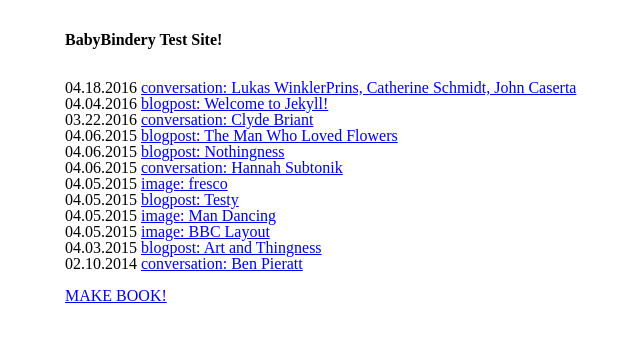
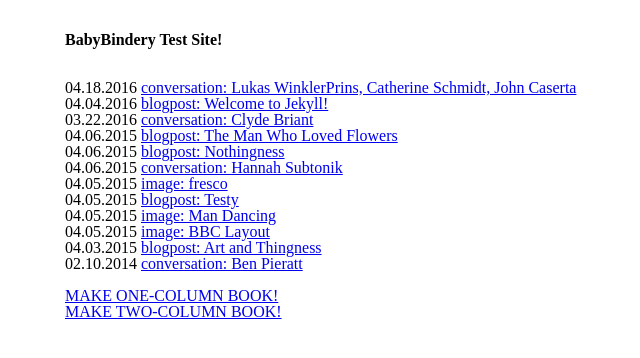
Before and after one commit to thedesignoffice/babybindery, a Jekyll site: the page built from index.html, in a window 1280 px wide. Shown: the top 358 px of the page, without its empty margins (127-767 px from the left). Built offline with Jekyll 4.4.1, drawn with Linux system fonts in a browser that asks for light colours.

Commit message:
Two column options

```diff
--- a/_layouts/print.html
+++ b/_layouts/print.html
@@ -29,9 +29,10 @@
     <div id="pages">
       <!-- Use Jekyll to make 100 pages, to be trimmed later. -->
       {% for num in (1...100) %}
+      <div class='page-content'></div>
+      <div class='page-footer'>{{ num }}</div>
       <div class="page">
-        <div class='column left page-content'></div>
-        <div class='column right page-content'></div>
+        <div class='page-content'></div>
         <div class='page-footer'>{{ num }}</div>
       </div>
       {% endfor %}
--- a/_layouts/print_twocol.html
+++ b/_layouts/print_twocol.html
@@ -33,10 +33,8 @@
       <!-- Use Jekyll to make 100 pages, to be trimmed later. -->
       {% for num in (1...100) %}
       <div class="page">
-        <div class="wrapper">
-          <div class='page-content col'></div>
-            <div class='page-content col'></div>
-        </div>
+        <div class='column left page-content'></div>
+        <div class='column right page-content'></div>
         <div class='page-footer'>{{ num }}</div>
       </div>
       {% endfor %}
--- a/index.html
+++ b/index.html
@@ -15,4 +15,5 @@ title: BabyBindery
 </ul>
 
 <br />
-<a href="book.html">MAKE BOOK!</a>
+<a href="book.html">MAKE ONE-COLUMN BOOK!</a><br />
+<a href="book_twocol.html">MAKE TWO-COLUMN BOOK!</a><br />
```
